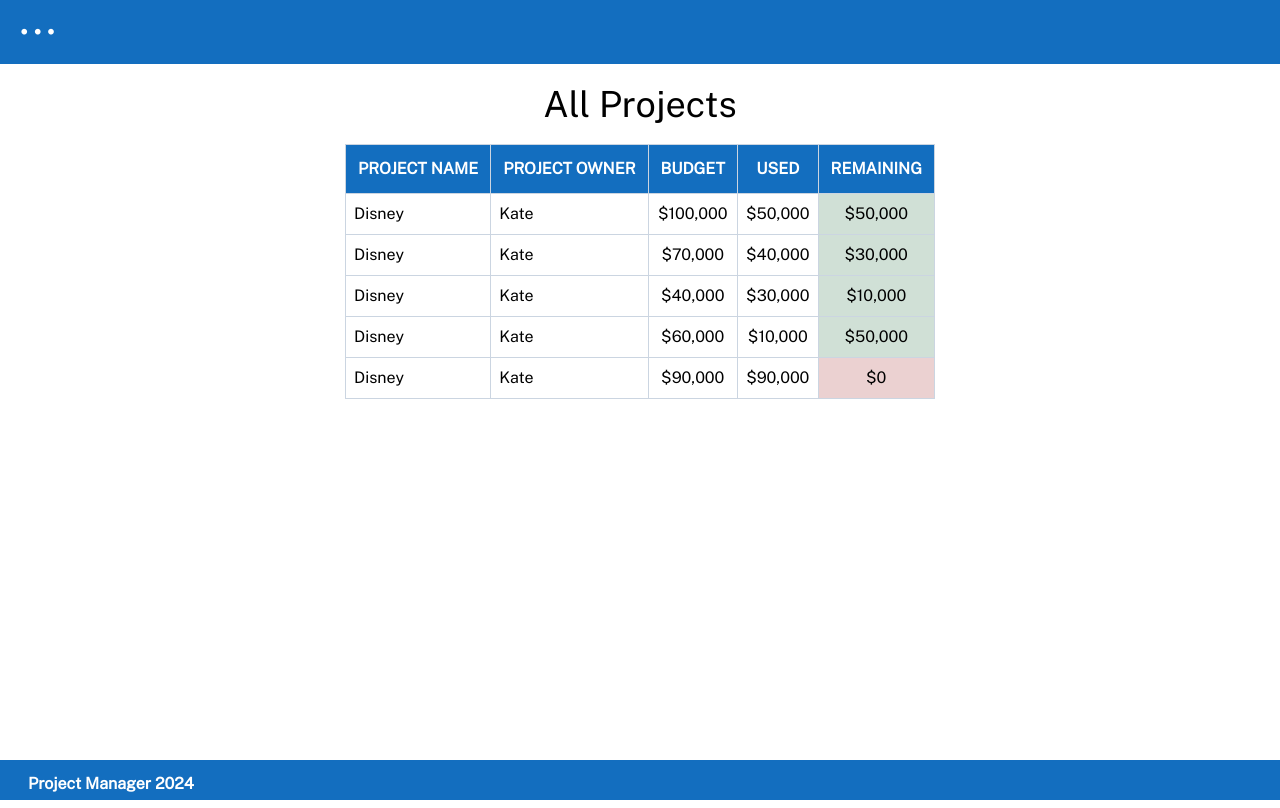
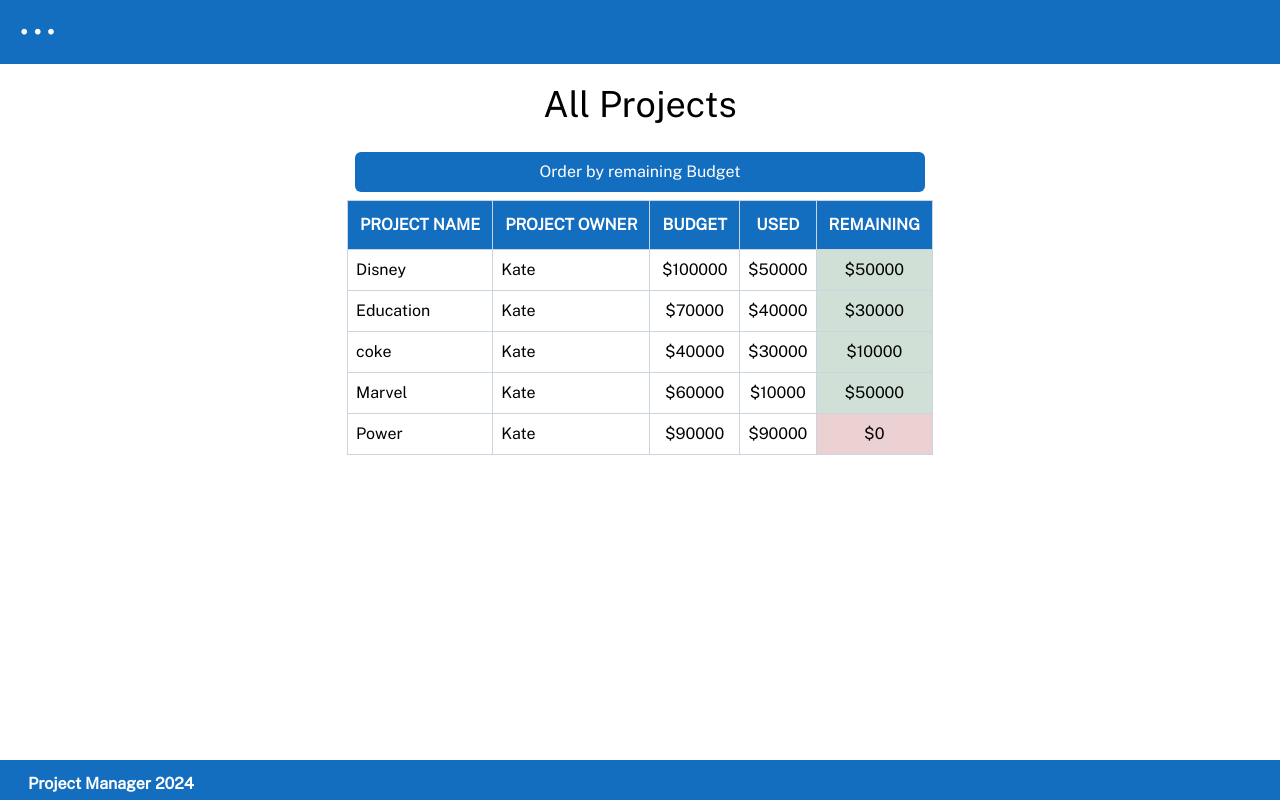
Before and after one commit to Katie-Davies/projectbudgetmanager, a React (Create React App) app in the folder Frontend/: page /allprojects in a window 1280 px wide. Built offline with nearby package versions, Linux system fonts and the light colour scheme.

Commit message:
order by remaining amount

```diff
--- a/Frontend/src/pages/AllProjects.tsx
+++ b/Frontend/src/pages/AllProjects.tsx
@@ -1,44 +1,65 @@
-function AllProjects() {
+import { useState } from 'react'
 const data = [
   {
     projectName: 'Disney',
     projectOwner: 'Kate',
-      budget: '100,000',
-      usedBudget: '50,000',
-      remainingBudget: '50,000',
+    budget: 100000,
+    usedBudget: 50000,
+    remainingBudget: 50000,
   },
   {
-      projectName: 'Disney',
+    projectName: 'Education',
     projectOwner: 'Kate',
-      budget: '70,000',
-      usedBudget: '40,000',
-      remainingBudget: '30,000',
+    budget: 70000,
+    usedBudget: 40000,
+    remainingBudget: 30000,
   },
   {
-      projectName: 'Disney',
+    projectName: 'coke',
     projectOwner: 'Kate',
-      budget: '40,000',
-      usedBudget: '30,000',
-      remainingBudget: '10,000',
+    budget: 40000,
+    usedBudget: 30000,
+    remainingBudget: 10000,
   },
   {
-      projectName: 'Disney',
+    projectName: 'Marvel',
     projectOwner: 'Kate',
-      budget: '60,000',
-      usedBudget: '10,000',
-      remainingBudget: '50,000',
+    budget: 60000,
+    usedBudget: 10000,
+    remainingBudget: 50000,
   },
   {
-      projectName: 'Disney',
+    projectName: 'Power',
     projectOwner: 'Kate',
-      budget: '90,000',
-      usedBudget: '90,000',
-      remainingBudget: '0',
+    budget: 90000,
+    usedBudget: 90000,
+    remainingBudget: 0,
   },
 ]
+function AllProjects() {
+  const [sortedData, setSortedData] = useState(data)
+  const [isSorted, setIsSorted] = useState(false)
+
+  const handleSort = () => {
+    const sorted = [...sortedData].sort(
+      (a, b) =>
+        isSorted
+          ? a.remainingBudget - b.remainingBudget // Ascending order if already sorted
+          : b.remainingBudget - a.remainingBudget // Descending order
+    )
+    setSortedData(sorted)
+    setIsSorted(!isSorted)
+    console.log('sorted')
+  }
   return (
     <div className="flex justify-start flex-col content-center flex-wrap flex-grow">
       <h1 className="text-4xl m-5 text-center">All Projects</h1>
+      <button
+        onClick={handleSort}
+        className="bg-customBlue text-white p-2 m-2 rounded-md"
+      >
+        Order by remaining Budget
+      </button>
       <table className="table-auto border-collapse border border-slate-400 ">
         <thead>
           <tr>
@@ -60,7 +81,7 @@
           </tr>
         </thead>
         <tbody>
-          {data.map((project) => {
+          {sortedData.map((project) => {
             return (
               <tr key={project.projectName}>
                 <td className="border border-slate-300 p-2">
@@ -77,7 +98,7 @@
                 </td>
                 <td
                   className={`border border-slate-300  p-2 text-center ${
-                    project.remainingBudget === '0'
+                    project.remainingBudget === 0
                       ? 'bg-red-800 bg-opacity-20'
                       : 'bg-green-800 bg-opacity-20'
                   }`}
```
Lines whose indentation alone changed are shown as unchanged.
